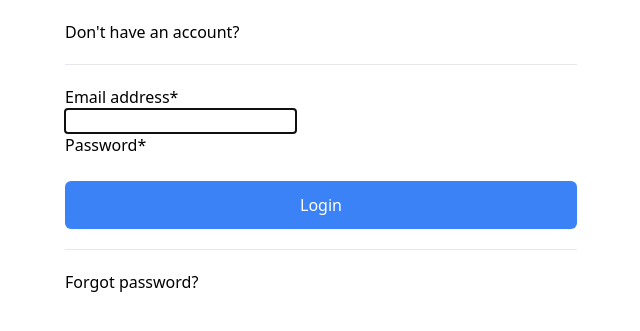
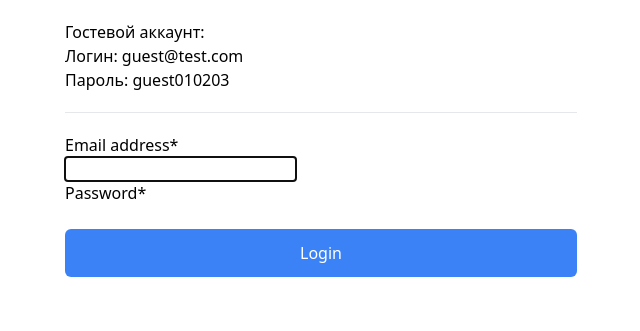
Before and after one commit to PavelM87/AMS, a Django app: page /login/ in a window 1280 px wide. Shown: the part 80-411 px from the top of the page, without its empty margins (319-959 px from the left). Run offline with Django 3.2, Linux system fonts and the light colour scheme; some libraries are stand-ins or nearby versions.

Commit message:
Added guest mixin and info for guest access

```diff
--- a/ams/views.py
+++ b/ams/views.py
@@ -3,7 +3,7 @@ from django.views import generic
 
 from .forms import AMSModelForm
 from .models import AMS
-from users.mixins import SuperuserAndLoginRequiredMixin, ModeratorAndLoginRequiredMixin
+from users.mixins import SuperuserAndLoginRequiredMixin, GuestAccessMixin, ModeratorAndLoginRequiredMixin
 
 
 class AMSListView(SuperuserAndLoginRequiredMixin, generic.ListView):
@@ -35,7 +35,7 @@ class AMSUpdateView(SuperuserAndLoginRequiredMixin, generic.UpdateView):
         return reverse("ams:ams-list")
 
 
-class AMSDeleteView(SuperuserAndLoginRequiredMixin, generic.DeleteView):
+class AMSDeleteView(SuperuserAndLoginRequiredMixin, GuestAccessMixin, generic.DeleteView):
     template_name = "ams/ams_delete.html"
     queryset = AMS.objects.all()
 
--- a/orders/views.py
+++ b/orders/views.py
@@ -4,7 +4,7 @@ from django.views import generic
 from .forms import OrderModelForm
 from .models import Order
 from .filters import OrderAddressFilter
-from users.mixins import SuperuserAndLoginRequiredMixin, ModeratorAndLoginRequiredMixin
+from users.mixins import SuperuserAndLoginRequiredMixin, GuestAccessMixin, ModeratorAndLoginRequiredMixin
 
 
 class OrderListView(SuperuserAndLoginRequiredMixin, generic.ListView):
@@ -40,7 +40,7 @@ class OrderUpdateView(SuperuserAndLoginRequiredMixin, generic.UpdateView):
         return reverse("orders:orders-list")
 
 
-class OrderDeleteView(SuperuserAndLoginRequiredMixin, generic.DeleteView):
+class OrderDeleteView(SuperuserAndLoginRequiredMixin, GuestAccessMixin, generic.DeleteView):
     template_name = "orders/order_delete.html"
     queryset = Order.objects.all()
 
--- a/reports/views.py
+++ b/reports/views.py
@@ -12,7 +12,7 @@ from django.forms import modelformset_factory
 from crm import settings
 from .forms import ReportModelForm
 from .models import Report
-from users.mixins import SuperuserAndLoginRequiredMixin, ModeratorAndLoginRequiredMixin
+from users.mixins import SuperuserAndLoginRequiredMixin, ModeratorAndLoginRequiredMixin, GuestAccessMixin
 
 
 ######################################
@@ -135,7 +135,7 @@ class ReportUpdateView(ModeratorAndLoginRequiredMixin, generic.UpdateView):
         return reverse("reports:reports-list")
 
 
-class ReportDeleteView(ModeratorAndLoginRequiredMixin, generic.DeleteView):
+class ReportDeleteView(ModeratorAndLoginRequiredMixin, GuestAccessMixin, generic.DeleteView):
     template_name = "reports/report_delete.html"
     queryset = Report.objects.all()
 
--- a/templates/landing.html
+++ b/templates/landing.html
@@ -10,6 +10,9 @@
       <p class="mb-8 leading-relaxed">
           This CRM helps you manage your leads.
       </p>
+      <p>Гостевой аккаунт:</p>
+      <p>Логин: guest@test.com</p>
+      <p>Пароль: guest010203</p>
         {% if not request.user.is_authenticated %}
         <div class="flex justify-center">
           <a href="{% url 'login' %}" class="inline-flex text-white bg-indigo-500 border-0 py-2 px-6 focus:outline-none hover:bg-indigo-600 rounded text-lg">
--- a/templates/registration/login.html
+++ b/templates/registration/login.html
@@ -4,16 +4,19 @@
 
 <div class="max-w-lg mx-auto">
     <div class="py-5 border-b border-gray-200">
-        <a class="hover:text-blue-500" href="#">Don't have an account?</a>
+        <a class="hover:text-blue-500" href=""></a>
+        <p>Гостевой аккаунт:</p>
+        <p>Логин: guest@test.com</p>
+        <p>Пароль: guest010203</p>
     </div>
     <form method="post" class="mt-5">
         {% csrf_token %}
         {{ form|crispy }}
         <button type="submit" class="w-full text-white bg-blue-500 hover:bg-blue-600 px-3 py-3 rounded-md">Login</button>
     </form>
-    <div class="py-5 border-t border-gray-200 mt-5">
+    <!-- <div class="py-5 border-t border-gray-200 mt-5">
         <a class="hover:text-blue-500" href="#">Forgot password?</a>
-    </div>
+    </div> -->
 </div>
 
 {% endblock content %}
```
Also changed, not shown: users/mixins.py (+7 -0 lines), users/views.py (+4 -4 lines).
